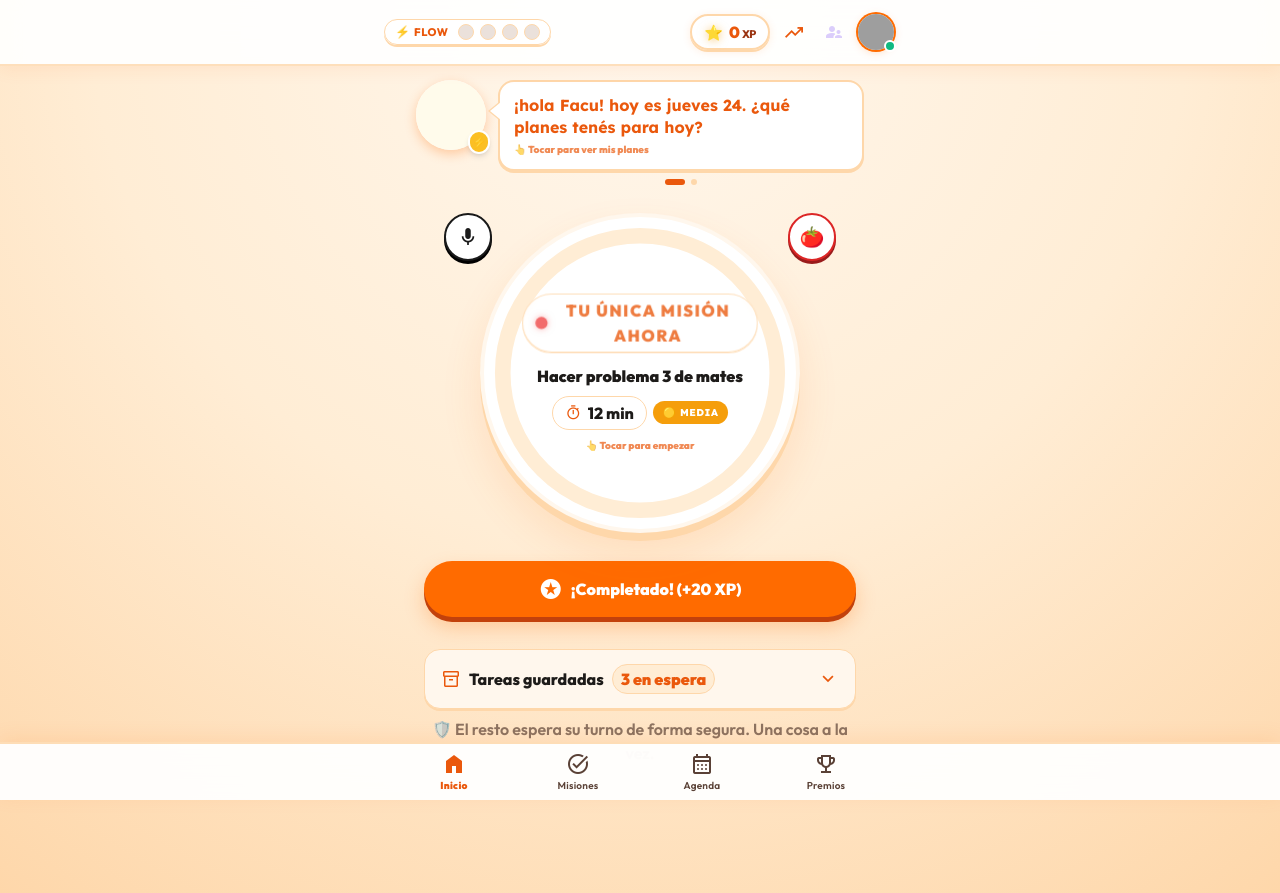
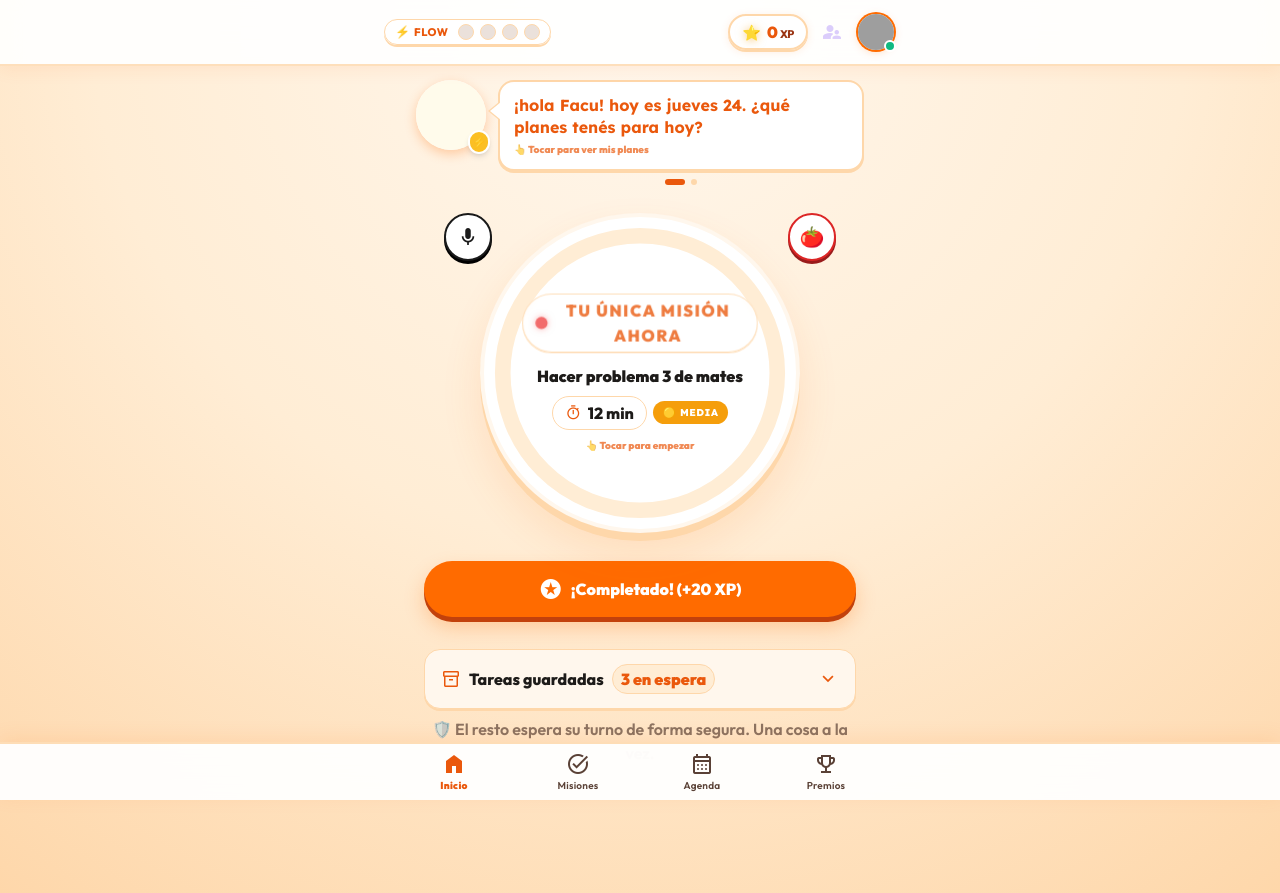
Before and after one commit to Jacquelinemuller/sparky-app, a React (Vite) app: page / in a window 1280 px wide. Built offline with nearby package versions, Linux system fonts and the light colour scheme; grey boxes are pictures that could not be loaded.

Commit message:
Mover stats a Padres y arreglar desborde de texto en micro-pasos

```diff
--- a/src/components/Header.jsx
+++ b/src/components/Header.jsx
@@ -30,11 +30,6 @@ export const Header = () => {
   );
 
   const dots = useMemo(() => getHeaderDots(progress.total), [progress.total]);
-
-  const openStats = () => {
-    setActiveTab('today');
-    setActiveScreen('stats');
-  };
 
   const openParents = () => {
     setActiveScreen('parents');
@@ -75,7 +70,7 @@ export const Header = () => {
             </div>
           </div>
 
-          {/* XP + Stats + Padres + Avatar */}
+          {/* XP + Padres + Avatar */}
           <div className="flex items-center gap-1.5">
             <div className="flex items-center gap-1.5 px-3 py-1 rounded-full bg-white/95 border-2 border-[#fed7aa] shadow-[0_2px_0_0_#fed7aa,0_2px_8px_rgba(255,107,0,0.12)]">
               <span className="text-[15px] leading-none drop-shadow-[0_1px_4px_rgba(245,158,11,0.5)]">⭐</span>
@@ -84,30 +79,15 @@ export const Header = () => {
               </span>
             </div>
 
-            {/* Botón Stats */}
-            <button
-              onClick={openStats}
-              className="flex-shrink-0 focus:outline-none min-w-[36px] min-h-[36px] flex items-center justify-center cursor-pointer transition-transform active:scale-95"
-              title="Ver mi progreso semanal"
-              type="button"
-            >
-              <span
-                className="material-symbols-outlined text-[#ea580c] text-[22px]"
-                style={{ fontVariationSettings: '"FILL" 1' }}
-              >
-                trending_up
-              </span>
-            </button>
-
             {/* Botón Padres (semi-transparente) */}
             <button
               onClick={openParents}
-              className="flex-shrink-0 focus:outline-none min-w-[32px] min-h-[32px] flex items-center justify-center cursor-pointer transition-all active:scale-95 opacity-30 hover:opacity-100"
+              className="flex-shrink-0 focus:outline-none min-w-[36px] min-h-[36px] flex items-center justify-center cursor-pointer transition-all active:scale-95 opacity-30 hover:opacity-100"
               title="Sección Padres"
               type="button"
             >
               <span
-                className="material-symbols-outlined text-[#8b5cf6] text-[20px]"
+                className="material-symbols-outlined text-[#8b5cf6] text-[22px]"
                 style={{ fontVariationSettings: '"FILL" 1' }}
               >
                 supervisor_account
--- a/src/screens/ParentsScreen.jsx
+++ b/src/screens/ParentsScreen.jsx
@@ -21,6 +21,11 @@ export const ParentsScreen = ({ onClose }) => {
   const goBack = () => {
     if (onClose) onClose();
     else setActiveScreen('none');
+  };
+
+  const openStats = () => {
+    try { audioService.playClick(); } catch (e) {}
+    setActiveScreen('stats');
   };
 
   const handleNew = () => {
@@ -96,8 +101,42 @@ export const ParentsScreen = ({ onClose }) => {
         {/* Intro */}
         <div className="mb-4">
           <h1 className="font-headline-lg-mobile text-headline-lg-mobile font-black text-on-surface leading-tight">
+            Panel de Padres
+          </h1>
+          <p className="font-body-sm text-body-sm text-on-surface-variant mt-1">
+            Seguimiento del progreso y tips personalizados.
+          </p>
+        </div>
+
+        {/* 🆕 Botón Ver Progreso Semanal */}
+        <button
+          type="button"
+          onClick={openStats}
+          className="w-full mb-5 p-4 rounded-2xl bg-white border-2 border-[#c4b5fd] shadow-[0_4px_0_0_#ddd6fe] active:translate-y-0.5 active:shadow-[0_2px_0_0_#ddd6fe] transition-all cursor-pointer flex items-center gap-3"
+        >
+          <div className="w-12 h-12 rounded-2xl bg-[#ede9fe] flex items-center justify-center flex-shrink-0">
+            <span className="material-symbols-outlined text-[#8b5cf6] text-[26px]" style={{ fontVariationSettings: '"FILL" 1' }}>
+              insights
+            </span>
+          </div>
+          <div className="flex flex-col items-start flex-1 min-w-0 text-left">
+            <span className="font-title-md text-title-md font-black text-on-surface">
+              Ver progreso semanal
+            </span>
+            <span className="font-body-sm text-body-sm text-on-surface-variant">
+              Tareas, XP ganados y días activos
+            </span>
+          </div>
+          <span className="material-symbols-outlined text-[#8b5cf6] text-[22px] flex-shrink-0">
+            arrow_forward
+          </span>
+        </button>
+
+        {/* Título sección tips */}
+        <div className="mb-3 mt-1">
+          <h2 className="font-title-lg text-title-lg font-black text-on-surface leading-tight">
             Tips personalizados
-          </h1>
+          </h2>
           <p className="font-body-sm text-body-sm text-on-surface-variant mt-1">
             Cargá consejos o desafíos propios que aparecerán cada semana en la sección de tips.
           </p>
--- a/src/screens/TodayScreen.jsx
+++ b/src/screens/TodayScreen.jsx
@@ -529,7 +529,7 @@ export const TodayScreen = () => {
   </span>
   {/* 🆕 min-w-0 permite que el texto se achique; break-words lo parte */}
  <span
-    className={`font-body-md text-body-md font-bold flex-1 min-w-0 break-words ${
+  className={`font-body-md text-body-md font-bold flex-1 min-w-0 break-all ${
     step.done ? 'line-through text-on-surface-variant opacity-60' : 'text-on-surface'
   }`}
 >
```
Lines whose indentation alone changed are shown as unchanged.
